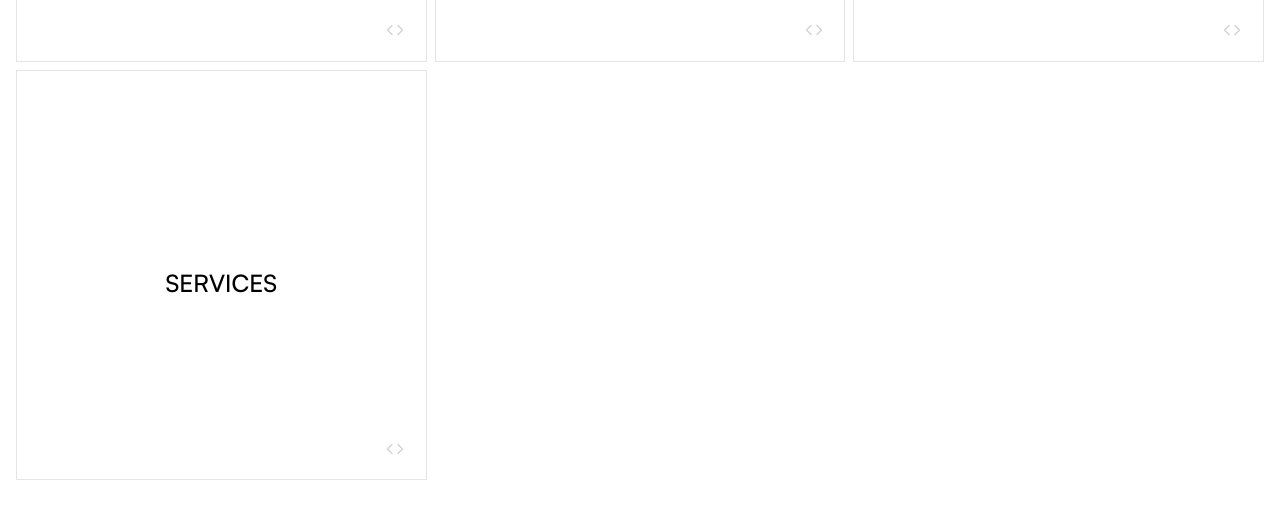
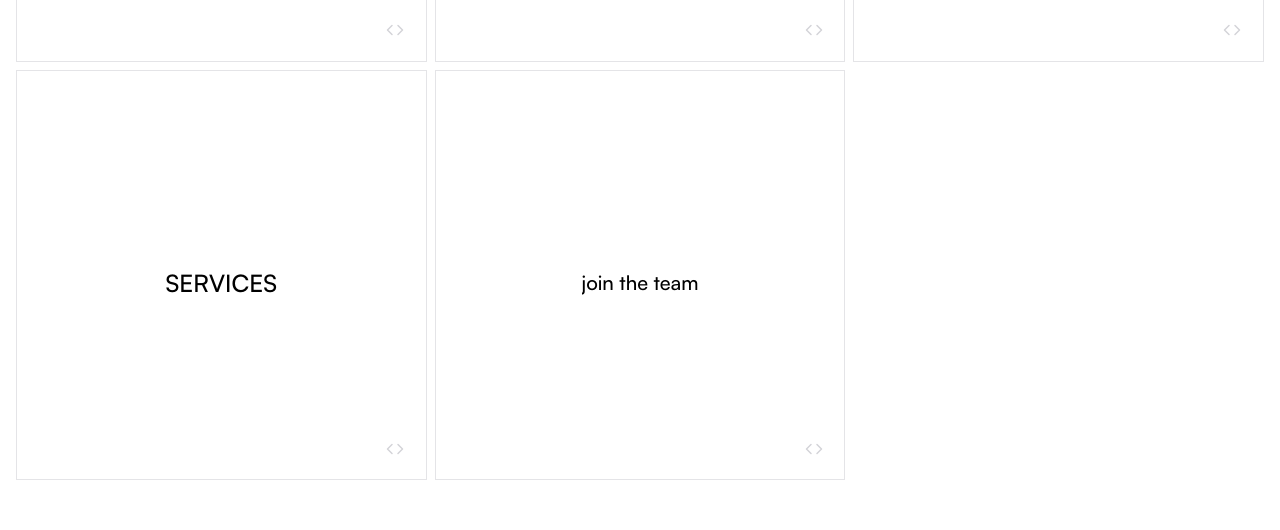
Before and after one commit to Jeff-Maina/craft, a Next.js app: page /elements/links in a window 1280 px wide. Shown: the part 661-1191 px from the top of the page. Built offline with nearby package versions, Linux system fonts and the light colour scheme.

Commit message:
Add button component 007

```diff
--- /dev/null
+++ b/src/app/(pages)/elements/buttons/(examples)/button-006/button_006.tsx
@@ -0,0 +1,21 @@
+import ElementLayout from "../../../ElementLayout";
+import { codeblock } from "./codeblock";
+
+const Button006 = () => {
+  return (
+    <ElementLayout codeBlock={codeblock}>
+      <button className="group/button py-3 px-8 text-lg bg-yellow-500 active:bg-yellow-500/90 rounded-[0.8rem] relative">
+        <div className="relative overflow-hidden">
+          <p className="group-hover/button:-translate-y-full group-focus/button:-translate-y-full transition-all duration-300">
+            Create wallet
+          </p>
+          <p className="absolute min-w-fit group-hover/button:-translate-y-full group-focus/button:-translate-y-full transition-all duration-300">
+            Create wallet
+          </p>
+        </div>
+      </button>
+    </ElementLayout>
+  );
+};
+
+export default Button006;
--- /dev/null
+++ b/src/app/(pages)/elements/buttons/(examples)/button-006/codeblock.tsx
@@ -0,0 +1,7 @@
+const javascript: string = ``;
+
+const typescript: string = ``;
+export const codeblock = {
+  javascript,
+  typescript,
+};
--- a/src/app/(pages)/elements/buttons/(examples)/button_002/Button_002.tsx
+++ b/src/app/(pages)/elements/buttons/(examples)/button_002/Button_002.tsx
@@ -5,10 +5,10 @@ import ElementLayout from "../../../ElementLayout";
 const Button002 = () => {
   return (
     <ElementLayout codeBlock={codeblock}>
-      <button className="p-3 pr-6 lg:pr-8 rounded-full bg-[#2a2a2a] flex items-center justify-center gap-2 group/button outline-blue-500 active:bg-black">
+      <button className="p-2 md:p-3 pr-8 md:pr-8 rounded-full bg-[#2a2a2a] flex items-center justify-center gap-2 group/button outline-blue-500 active:bg-black">
         <div className="relative rounded-full overflow-hidden">
-          <div className="size-6 md:size-8 rounded-full bg-white scale-[20%] group-hover/button:scale-100 transition-all duration-300 overflow-hidden relative"></div>
-          <ArrowRight className="stroke-[#2a2a2a] absolute top-2/4 left-2/4 -translate-x-[150%] group-hover/button:-translate-x-2/4 group-active/button:-translate-x-1/4 -translate-y-2/4 h-[12px] w-[12px] md:h-[20px] md:w-[20px] transition-all duration-200" />
+          <div className="size-8 rounded-full bg-white scale-[20%] group-hover/button:scale-100 transition-all duration-300 overflow-hidden relative"></div>
+          <ArrowRight className="stroke-[#2a2a2a] absolute top-2/4 left-2/4 -translate-x-[150%] group-hover/button:-translate-x-2/4 group-active/button:-translate-x-1/4 -translate-y-2/4 h-[15px] w-[15px] md:h-[20px] md:w-[20px] transition-all duration-200" />
         </div>
         <span className="text-white lg:text-lg">Hover me</span>
       </button>
--- a/src/app/(pages)/elements/buttons/(examples)/button_002/codeblock.tsx
+++ b/src/app/(pages)/elements/buttons/(examples)/button_002/codeblock.tsx
@@ -2,12 +2,12 @@ const javascript: string = `import { ArrowRight } from "lucide-react";
 
 const Button = () => {
   return (
-    <button className="h-12 px-4 pr-7 rounded-full bg-[#2a2a2a] flex items-center justify-center gap-2 group/button outline-blue-500 active:bg-black">
-      <div className="relative size-5 rounded-full overflow-hidden">
-        <div className="size-5 rounded-full bg-white scale-50 group-hover/button:scale-100 transition-all duration-300 overflow-hidden relative"></div>
-          <ArrowRight className="h-[12px] w-[12px] md:h-[16px] md:w-[16px] absolute top-2/4 left-2/4 -translate-x-[150%] group-hover/button:-translate-x-2/4 group-active/button:-translate-x-1/4 -translate-y-2/4 transition-all duration-200" />
+    <button className="p-2 md:p-3 pr-8 md:pr-8 rounded-full bg-[#2a2a2a] flex items-center justify-center gap-2 group/button outline-blue-500 active:bg-black">
+      <div className="relative rounded-full overflow-hidden">
+        <div className="size-8 rounded-full bg-white scale-[20%] group-hover/button:scale-100 transition-all duration-300 overflow-hidden relative"></div>
+        <ArrowRight className="stroke-[#2a2a2a] absolute top-2/4 left-2/4 -translate-x-[150%] group-hover/button:-translate-x-2/4 group-active/button:-translate-x-1/4 -translate-y-2/4 h-[15px] w-[15px] md:h-[20px] md:w-[20px] transition-all duration-200" />
       </div>
-      <span className="text-white">Hover me</span>
+      <span className="text-white lg:text-lg">Hover me</span>
     </button>
     );
 };
@@ -20,14 +20,14 @@ const typescript: string =
 `import { ArrowRight } from "lucide-react";
 import { FC } from React;
 
-const Button:FC = (}) => {
+const Button:FC = () => {
   return (
-    <button className="h-12 px-4 pr-7 rounded-full bg-[#2a2a2a] flex items-center justify-center gap-2 group/button outline-blue-500 active:bg-black">
-      <div className="relative size-5 rounded-full overflow-hidden">
-        <div className="size-5 rounded-full bg-white scale-50 group-hover/button:scale-100 transition-all duration-300 overflow-hidden relative"></div>
-          <ArrowRight className="h-[12px] w-[12px] md:h-[16px] md:w-[16px] absolute top-2/4 left-2/4 -translate-x-[150%] group-hover/button:-translate-x-2/4 group-active/button:-translate-x-1/4 -translate-y-2/4 transition-all duration-200" />
+    <button className="p-2 md:p-3 pr-8 md:pr-8 rounded-full bg-[#2a2a2a] flex items-center justify-center gap-2 group/button outline-blue-500 active:bg-black">
+      <div className="relative rounded-full overflow-hidden">
+        <div className="size-8 rounded-full bg-white scale-[20%] group-hover/button:scale-100 transition-all duration-300 overflow-hidden relative"></div>
+        <ArrowRight className="stroke-[#2a2a2a] absolute top-2/4 left-2/4 -translate-x-[150%] group-hover/button:-translate-x-2/4 group-active/button:-translate-x-1/4 -translate-y-2/4 h-[15px] w-[15px] md:h-[20px] md:w-[20px] transition-all duration-200" />
       </div>
-      <span className="text-white">Hover me</span>
+      <span className="text-white lg:text-lg">Hover me</span>
     </button>
     );
 };
--- /dev/null
+++ b/src/app/(pages)/elements/buttons/(examples)/button_007/button_007.tsx
@@ -0,0 +1,64 @@
+import { ArrowRight } from "lucide-react";
+import ElementLayout from "../../../ElementLayout";
+import { codeblock } from "./codeblock";
+import Motiondiv from "@/components/Motiondiv";
+import { useState } from "react";
+import { AnimatePresence, motion } from "framer-motion";
+const motionVariants = {
+  initial: {
+    x: "-10%",
+  },
+  active: {
+    x: "100%",
+    transition: {
+      x: { duration: 0.4, easing: [0.29, 0.44, 0, 1.06] },
+    },
+  },
+  inactive: {
+    x: "200%",
+    transition: {
+      x: { duration: 0.4, easing: [0.29, 0.44, 0, 1.06] },
+    },
+  },
+};
+
+const Button007 = () => {
+  const [isLinkHovered, setLinkHovered] = useState(false);
+  const hoverLink: () => void = () => setLinkHovered(true);
+  const unhoverLink: () => void = () => setLinkHovered(false);
+  return (
+    <ElementLayout codeBlock={codeblock}>
+      <button
+        onMouseEnter={hoverLink}
+        onMouseLeave={unhoverLink}
+        className="group/button relative overflow-hidden isolate rounded-full"
+      >
+        <div className="flex items-center gap-5 p-1 md:p-2 rounded-full pl-5 lg:pl-7 pointer-events-none">
+          <span className="lg:text-xl group-hover/button:text-white transition-all duration-300">
+            Discover our services
+          </span>
+          <div className="size-10 lg:size-16 rounded-full border border-black bg-white grid place-items-center">
+            <div className="relative overflow-hidden">
+              <ArrowRight className="h-[18px] w-[18px] md:h-[24px] md:w-[24px] group-hover/button:translate-x-full transition-all duration-500" />
+              <ArrowRight className="absolute inset-0 h-[18px] w-[18px] md:h-[24px] md:w-[24px] -translate-x-full group-hover/button:translate-x-0 transition-all duration-500" />
+            </div>
+          </div>
+        </div>
+
+        <AnimatePresence mode="wait">
+          {isLinkHovered ? (
+            <motion.div
+              variants={motionVariants}
+              initial="initial"
+              animate="active"
+              exit="inactive"
+              className="absolute h-full w-full top-0 right-full rounded-full bg-black -z-[10]"
+            ></motion.div>
+          ) : null}
+        </AnimatePresence>
+      </button>
+    </ElementLayout>
+  );
+};
+
+export default Button007;
--- /dev/null
+++ b/src/app/(pages)/elements/buttons/(examples)/button_007/codeblock.tsx
@@ -0,0 +1,7 @@
+const javascript: string = ``;
+
+const typescript: string = ``;
+export const codeblock = {
+  javascript,
+  typescript,
+};
--- a/src/app/(pages)/elements/buttons/ButtonsList.tsx
+++ b/src/app/(pages)/elements/buttons/ButtonsList.tsx
@@ -1,8 +1,10 @@
+import Button006 from "./(examples)/button-006/button_006";
 import Button001 from "./(examples)/button_001/Button_001";
 import Button002 from "./(examples)/button_002/Button_002";
 import Button003 from "./(examples)/button_003/Button_003";
 import Button004 from "./(examples)/button_004/Button_004";
 import Button005 from "./(examples)/button_005/button_005";
+import Button007 from "./(examples)/button_007/button_007";
 
 type Button = JSX.Element;
 
@@ -12,4 +14,6 @@ export const ButtonsList: Array<Button> = [
   <Button003 />,
   <Button004 />,
   <Button005 />,
+  <Button006 />,
+  <Button007 />
 ];
--- /dev/null
+++ b/src/app/(pages)/elements/links/(examples)/link_005/codeblock.tsx
@@ -0,0 +1,27 @@
+const javascript: string = `
+<a
+href="#"
+onMouseEnter={hoverLink}
+onMouseLeave={unhoverLink}
+className="relative overflow-hidden"
+>
+<span className="text-lg lg:text-xl">join the team</span>
+<AnimatePresence mode="wait">
+  {isLinkHovered ? (
+    <motion.div
+      variants={motionVariants}
+      initial="initial"
+      animate="active"
+      exit="inactive"
+      className="h-[1px] bottom-0 absolute w-full bg-black"
+    ></motion.div>
+  ) : null}
+</AnimatePresence>
+</a>`;
+
+const typescript: string = ``;
+
+export const codeblock = {
+  javascript,
+  typescript,
+};
--- /dev/null
+++ b/src/app/(pages)/elements/links/(examples)/link_005/link_005.tsx
@@ -0,0 +1,59 @@
+"use client";
+
+import { useState } from "react";
+import ElementLayout from "../../../ElementLayout";
+import { codeblock } from "./codeblock";
+import { AnimatePresence, motion } from "framer-motion";
+import Motiondiv from "@/components/Motiondiv";
+
+const motionVariants = {
+  initial: {
+    x: "-100%",
+  },
+  active: {
+    x: "0%",
+    transition: {
+      x: {
+        duration: 0.5,
+      },
+    },
+  },
+  inactive: {
+    x: "100%",
+    transition: {
+      x: {
+        duration: 0.4,
+      },
+    },
+  },
+};
+
+const Link005 = () => {
+  const [isLinkHovered, setLinkHovered] = useState(false),
+    hoverLink: () => void = () => setLinkHovered(true),
+    unhoverLink: () => void = () => setLinkHovered(false);
+
+  return (
+    <ElementLayout codeBlock={codeblock}>
+      <a
+        href="#"
+        onMouseEnter={hoverLink}
+        onMouseLeave={unhoverLink}
+        className="group/link relative overflow-hidden"
+      >
+        <span className="text-lg lg:text-xl">join the team</span>
+        <Motiondiv
+          variants={motionVariants}
+          isAnimatePresence={true}
+          isAnimationActive={isLinkHovered}
+          className="h-[1px] bottom-0 absolute w-full bg-orange-500"
+        ></Motiondiv>
+      </a>
+    </ElementLayout>
+  );
+};
+
+export default Link005;
+
+// feb 9 24:39
+// feb 9 1:00
--- a/src/app/(pages)/elements/links/Linkslist.tsx
+++ b/src/app/(pages)/elements/links/Linkslist.tsx
@@ -1,5 +1,6 @@
 import Link003 from "./(examples)/link_003/link_003";
 import Link004 from "./(examples)/link_004/link_004";
+import Link005 from "./(examples)/link_005/link_005";
 import Link01 from "./(examples)/link_01/Link01";
 import Link02 from "./(examples)/link_02/link_02";
 
@@ -10,4 +11,5 @@ export const Linklist: Array<LinkProps> = [
   <Link02 />,
   <Link003 />,
   <Link004 />,
+  <Link005 />,
 ];
```
